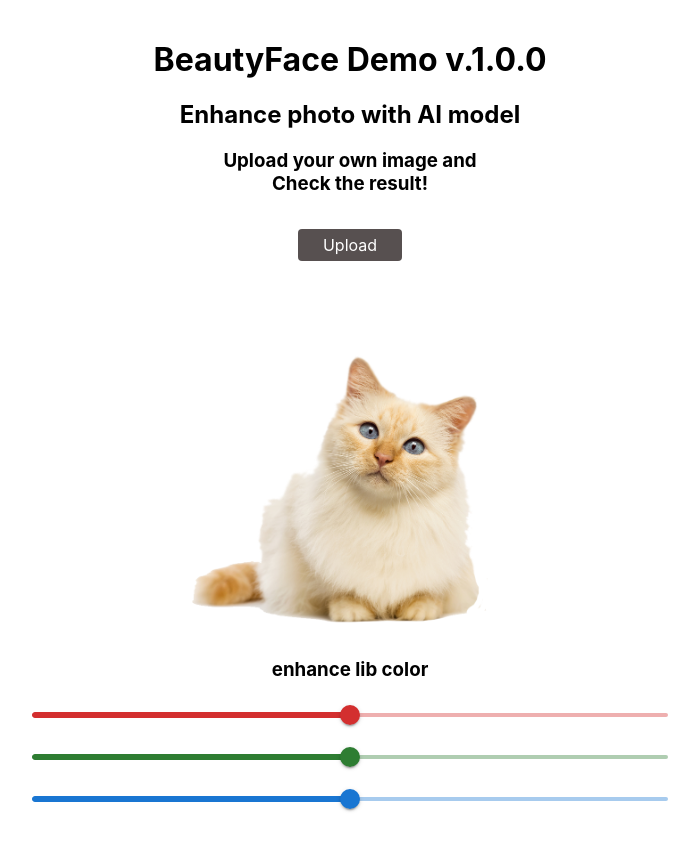
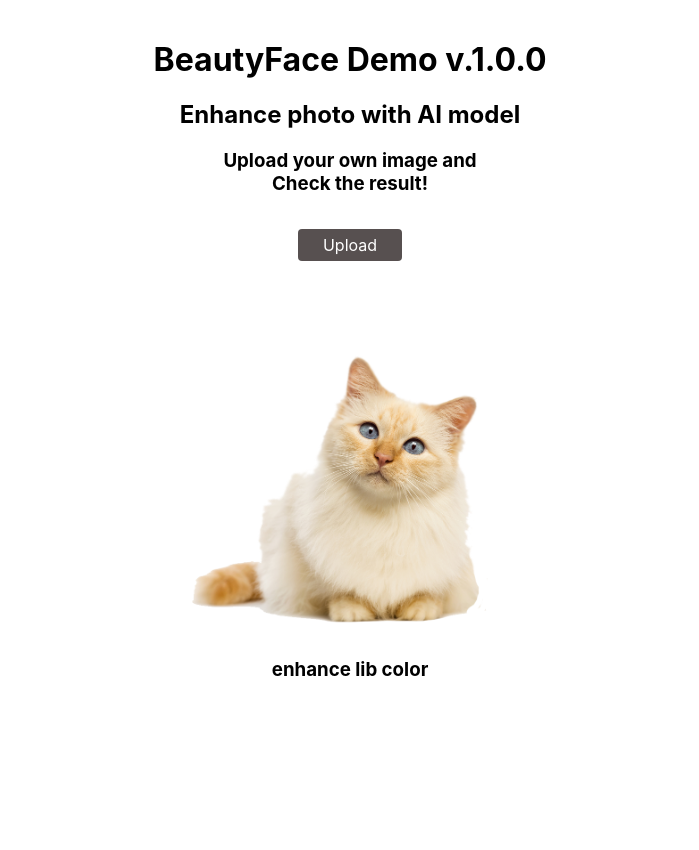
Before and after one commit to EggPudding/BeautyFaceDemo, a React (Create React App) app: page / in a window 1280 px wide. Shown: the top 850 px of the page, without its empty margins (290-989 px from the left). After the commit the page ends 801 px from the top, so only its background shows below. Built offline with nearby package versions, Linux system fonts and the light colour scheme.

Commit message:
Fix showing slider when result is loaded

```diff
--- a/src/App.js
+++ b/src/App.js
@@ -194,7 +194,12 @@ function App() {
       <div>
         {/* 4.1 Lib Color Slider */}
         <h3>enhance lib color</h3>
-        <Grid container spacing={1} direction="row">
+        <Grid
+          container
+          spacing={1}
+          direction="row"
+          style={{ display: isResultLoading ? 'flex' : 'none' }}
+        >
           <Grid item xs={3} />
           <Grid item xs={6}>
             <Slider
```
